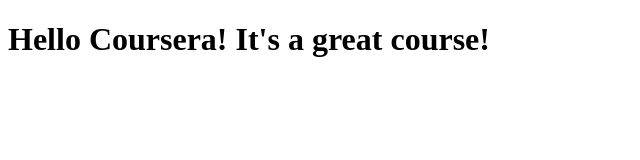
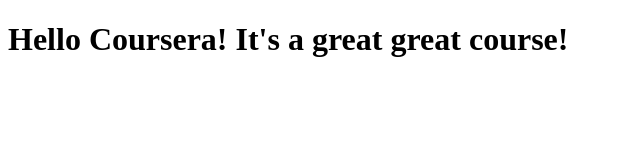
Before and after one commit to ale78/coursera-test, a plain HTML site: page site/index.html in a window 1280 px wide. Shown: the whole page, without its empty margins (0-640 px from the left). Drawn offline with Linux system fonts and the light colour scheme.

Commit message:
Updated First Page

```diff
--- a/site/index.html
+++ b/site/index.html
@@ -4,6 +4,6 @@
 	<title>Hello Coursera!</title>
 </head>
 <body>
-<h1>Hello Coursera! It's a great course!</h1>
+<h1>Hello Coursera! It's a great great course!</h1>
 </body>
 </html>
```
